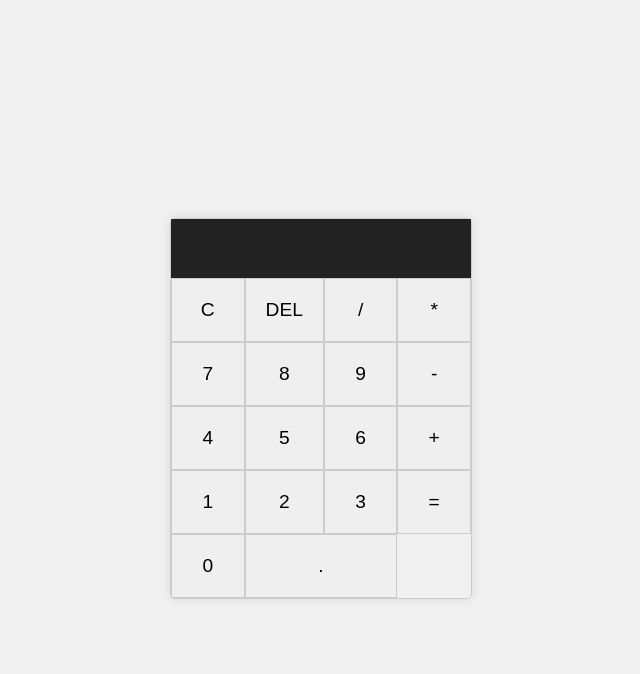
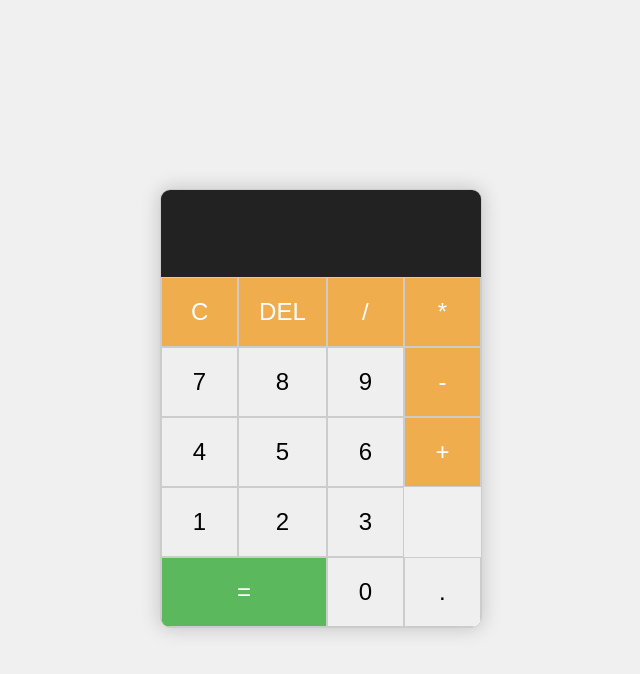
Before and after one commit to sherinrahman123z-cloud/Calculator, a plain HTML site: page index.html in a window 1280 px wide. Both pictures are taken after a click on the button "DEL". Shown: the whole page, without its empty margins (319-959 px from the left). Drawn offline with Linux system fonts and the light colour scheme.

Commit message:
Improve calculator UI and add keyboard support

```diff
--- a/index.html
+++ b/index.html
@@ -12,22 +12,22 @@
             <input type="text" id="result" disabled>
         </div>
         <div class="buttons">
-            <button onclick="clearResult()">C</button>
-            <button onclick="deleteLast()">DEL</button>
-            <button onclick="appendValue('/')">/</button>
-            <button onclick="appendValue('*')">*</button>
+            <button class="operator" onclick="clearResult()">C</button>
+            <button class="operator" onclick="deleteLast()">DEL</button>
+            <button class="operator" onclick="appendValue('/')">/</button>
+            <button class="operator" onclick="appendValue('*')">*</button>
             <button onclick="appendValue('7')">7</button>
             <button onclick="appendValue('8')">8</button>
             <button onclick="appendValue('9')">9</button>
-            <button onclick="appendValue('-')">-</button>
+            <button class="operator" onclick="appendValue('-')">-</button>
             <button onclick="appendValue('4')">4</button>
             <button onclick="appendValue('5')">5</button>
             <button onclick="appendValue('6')">6</button>
-            <button onclick="appendValue('+')">+</button>
+            <button class="operator" onclick="appendValue('+')">+</button>
             <button onclick="appendValue('1')">1</button>
             <button onclick="appendValue('2')">2</button>
             <button onclick="appendValue('3')">3</button>
-            <button onclick="calculateResult()">=</button>
+            <button class="equal" onclick="calculateResult()">=</button>
             <button onclick="appendValue('0')">0</button>
             <button onclick="appendValue('.')">.</button>
         </div>
--- a/script.js
+++ b/script.js
@@ -1,21 +1,36 @@
+const resultInput = document.getElementById('result');
+
 function appendValue(value) {
-    document.getElementById('result').value += value;
+    resultInput.value += value;
 }
 
 function clearResult() {
-    document.getElementById('result').value = '';
+    resultInput.value = '';
 }
 
 function deleteLast() {
-    let result = document.getElementById('result').value;
-    document.getElementById('result').value = result.slice(0, -1);
+    resultInput.value = resultInput.value.slice(0, -1);
 }
 
 function calculateResult() {
-    let result = document.getElementById('result').value;
     try {
-        document.getElementById('result').value = eval(result);
+        // Replace percentage symbol with '/100'
+        let expression = resultInput.value.replace(/%/g, '/100');
+        resultInput.value = eval(expression);
     } catch (error) {
-        document.getElementById('result').value = 'Error';
+        resultInput.value = 'Error';
     }
 }
+
+document.addEventListener('keydown', function(event) {
+    const key = event.key;
+    if (/[0-9]|\.|\/|\*|-|\+/.test(key)) {
+        appendValue(key);
+    } else if (key === 'Enter') {
+        calculateResult();
+    } else if (key === 'Backspace') {
+        deleteLast();
+    } else if (key.toLowerCase() === 'c') {
+        clearResult();
+    }
+});
--- a/style.css
+++ b/style.css
@@ -4,18 +4,20 @@ body {
     align-items: center;
     height: 100vh;
     background-color: #f0f0f0;
+    font-family: sans-serif;
 }
 
 .calculator {
     border: 1px solid #ccc;
-    border-radius: 5px;
-    box-shadow: 0 0 10px rgba(0, 0, 0, 0.1);
-    width: 300px;
+    border-radius: 10px;
+    box-shadow: 0 0 20px rgba(0, 0, 0, 0.2);
+    width: 320px;
+    overflow: hidden;
 }
 
 .display {
     background-color: #222;
-    padding: 10px;
+    padding: 20px;
     text-align: right;
 }
 
@@ -24,7 +26,7 @@ body {
     border: none;
     background-color: #222;
     color: #fff;
-    font-size: 2em;
+    font-size: 2.5em;
     text-align: right;
 }
 
@@ -36,14 +38,30 @@ body {
 .buttons button {
     border: 1px solid #ccc;
     padding: 20px;
-    font-size: 1.2em;
+    font-size: 1.5em;
     cursor: pointer;
+    transition: background-color 0.2s;
 }
 
 .buttons button:hover {
     background-color: #ddd;
 }
 
-.buttons button:last-child {
+.operator {
+    background-color: #f0ad4e;
+    color: white;
+}
+
+.operator:hover {
+    background-color: #ec971f;
+}
+
+.equal {
+    background-color: #5cb85c;
+    color: white;
     grid-column: span 2;
 }
+
+.equal:hover {
+    background-color: #4cae4c;
+}
```
